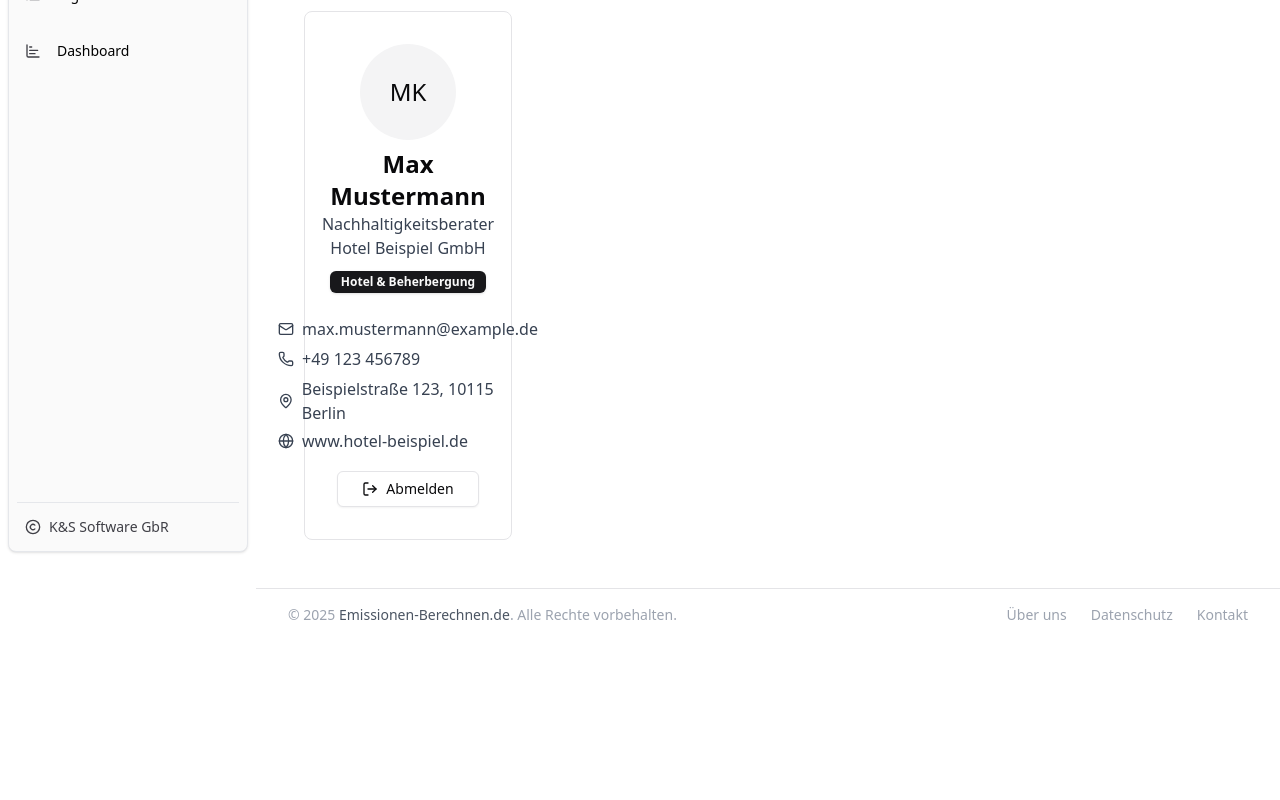
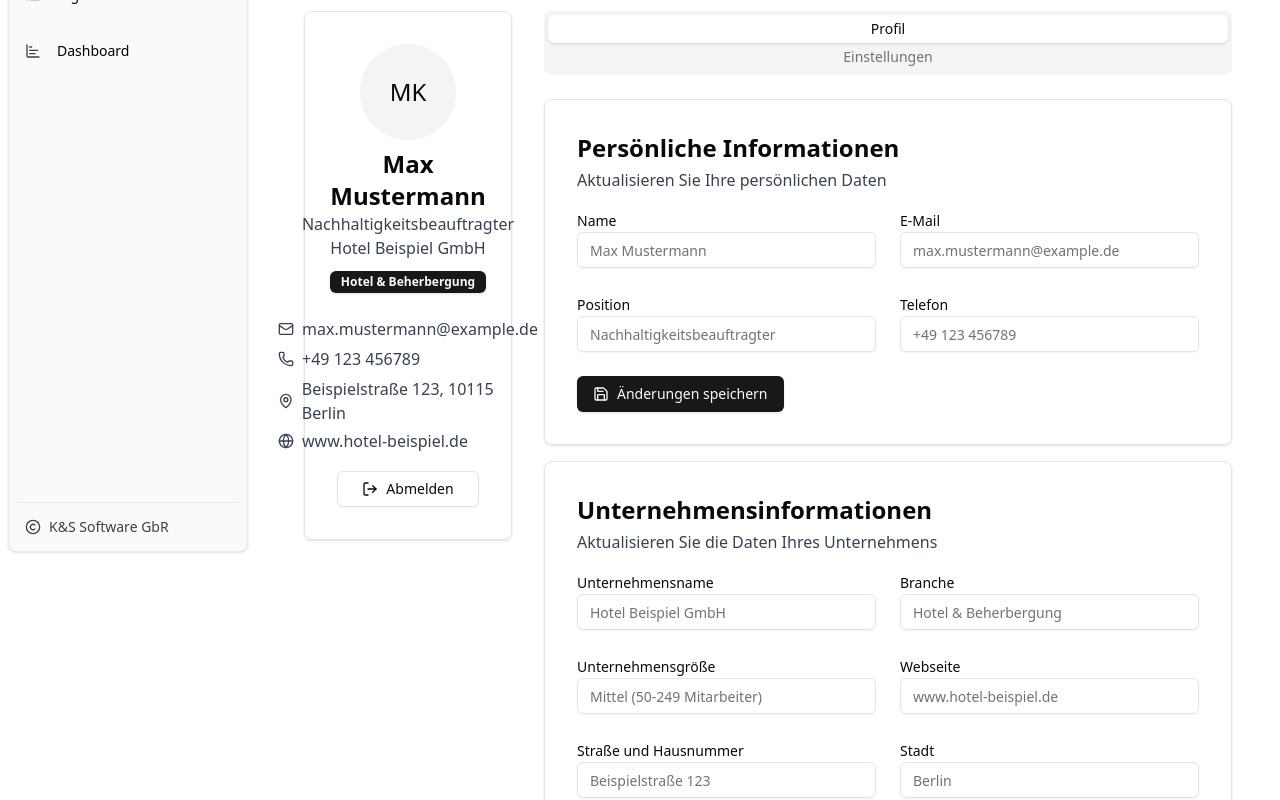
Before and after one commit to matteoklee/ghg-scope-calculator-frontend, a Vue app: page /profile in a window 1280 px wide. Shown: the part 240-1040 px from the top of the page. Before the commit the page ends 881 px from the top, so only its background shows below. Built offline with nearby package versions, Linux system fonts and the light colour scheme.

Commit message:
added profile informations and company informations on profile page

```diff
--- /dev/null
+++ b/src/components/ui/tabs/Tabs.vue
@@ -0,0 +1,23 @@
+<script setup>
+import { TabsRoot, useForwardPropsEmits } from 'reka-ui';
+
+const props = defineProps({
+  defaultValue: { type: null, required: false },
+  orientation: { type: String, required: false },
+  dir: { type: String, required: false },
+  activationMode: { type: String, required: false },
+  modelValue: { type: null, required: false },
+  unmountOnHide: { type: Boolean, required: false },
+  asChild: { type: Boolean, required: false },
+  as: { type: null, required: false },
+});
+const emits = defineEmits(['update:modelValue']);
+
+const forwarded = useForwardPropsEmits(props, emits);
+</script>
+
+<template>
+  <TabsRoot v-bind="forwarded">
+    <slot />
+  </TabsRoot>
+</template>
--- /dev/null
+++ b/src/components/ui/tabs/TabsContent.vue
@@ -0,0 +1,33 @@
+<script setup>
+import { cn } from '@/lib/utils';
+import { TabsContent } from 'reka-ui';
+import { computed } from 'vue';
+
+const props = defineProps({
+  value: { type: [String, Number], required: true },
+  forceMount: { type: Boolean, required: false },
+  asChild: { type: Boolean, required: false },
+  as: { type: null, required: false },
+  class: { type: null, required: false },
+});
+
+const delegatedProps = computed(() => {
+  const { class: _, ...delegated } = props;
+
+  return delegated;
+});
+</script>
+
+<template>
+  <TabsContent
+    :class="
+      cn(
+        'mt-2 ring-offset-background focus-visible:outline-none focus-visible:ring-2 focus-visible:ring-ring focus-visible:ring-offset-2',
+        props.class,
+      )
+    "
+    v-bind="delegatedProps"
+  >
+    <slot />
+  </TabsContent>
+</template>
--- /dev/null
+++ b/src/components/ui/tabs/TabsList.vue
@@ -0,0 +1,32 @@
+<script setup>
+import { cn } from '@/lib/utils';
+import { TabsList } from 'reka-ui';
+import { computed } from 'vue';
+
+const props = defineProps({
+  loop: { type: Boolean, required: false },
+  asChild: { type: Boolean, required: false },
+  as: { type: null, required: false },
+  class: { type: null, required: false },
+});
+
+const delegatedProps = computed(() => {
+  const { class: _, ...delegated } = props;
+
+  return delegated;
+});
+</script>
+
+<template>
+  <TabsList
+    v-bind="delegatedProps"
+    :class="
+      cn(
+        'inline-flex items-center justify-center rounded-lg bg-muted p-1 text-muted-foreground',
+        props.class,
+      )
+    "
+  >
+    <slot />
+  </TabsList>
+</template>
--- /dev/null
+++ b/src/components/ui/tabs/TabsTrigger.vue
@@ -0,0 +1,37 @@
+<script setup>
+import { cn } from '@/lib/utils';
+import { TabsTrigger, useForwardProps } from 'reka-ui';
+import { computed } from 'vue';
+
+const props = defineProps({
+  value: { type: [String, Number], required: true },
+  disabled: { type: Boolean, required: false },
+  asChild: { type: Boolean, required: false },
+  as: { type: null, required: false },
+  class: { type: null, required: false },
+});
+
+const delegatedProps = computed(() => {
+  const { class: _, ...delegated } = props;
+
+  return delegated;
+});
+
+const forwardedProps = useForwardProps(delegatedProps);
+</script>
+
+<template>
+  <TabsTrigger
+    v-bind="forwardedProps"
+    :class="
+      cn(
+        'inline-flex items-center justify-center whitespace-nowrap rounded-md px-3 py-1 text-sm font-medium ring-offset-background transition-all focus-visible:outline-none focus-visible:ring-2 focus-visible:ring-ring focus-visible:ring-offset-2 disabled:pointer-events-none disabled:opacity-50 data-[state=active]:bg-background data-[state=active]:text-foreground data-[state=active]:shadow',
+        props.class,
+      )
+    "
+  >
+    <span class="truncate">
+      <slot />
+    </span>
+  </TabsTrigger>
+</template>
--- /dev/null
+++ b/src/components/ui/tabs/index.js
@@ -0,0 +1,4 @@
+export { default as Tabs } from './Tabs.vue';
+export { default as TabsContent } from './TabsContent.vue';
+export { default as TabsList } from './TabsList.vue';
+export { default as TabsTrigger } from './TabsTrigger.vue';
--- a/src/views/profile/ProfileView.vue
+++ b/src/views/profile/ProfileView.vue
@@ -1,11 +1,14 @@
 <script>
 import { Button } from '@/components/ui/button/index.js';
-import { ArrowLeft, MapPin, Globe, Phone, LogOut, Mail } from 'lucide-vue-next';
+import { ArrowLeft, MapPin, Globe, Phone, LogOut, Mail, Save } from 'lucide-vue-next';
 import { Badge } from '@/components/ui/badge/index.js'
+import { Tabs, TabsContent, TabsList, TabsTrigger } from '@/components/ui/tabs/index.js'
+import { Label } from '@/components/ui/label/index.js'
+import { Input } from '@/components/ui/input/index.js'
 
 export default {
   name: 'ProfileView',
-  components: { Badge, ArrowLeft, Button, MapPin, Globe, Phone, LogOut, Mail },
+  components: { Input, Label, TabsContent, TabsTrigger, TabsList, Tabs, Badge, ArrowLeft, Button, MapPin, Globe, Phone, LogOut, Mail, Save },
 };
 </script>
 
@@ -34,14 +37,15 @@ export default {
       <div class="mt-8">
         <div class="grid xl:grid-cols-4 grid-cols-1 gap-8">
 
-          <div class="border p-8 rounded-lg">
+          <div class="">
+            <div class="border p-8 rounded-lg shadow">
               <div class="flex flex-col justify-center items-center">
                 <div class="mb-2 h-24 w-24">
                   <div class="rounded-full bg-muted w-full h-full flex justify-center items-center text-2xl">MK</div>
                 </div>
                 <div class="text-center mb-6">
                   <h1 class="text-2xl font-bold">Max Mustermann</h1>
-                <p class="text-gray-700">Nachhaltigkeitsberater</p>
+                  <p class="text-gray-700">Nachhaltigkeitsbeauftragter</p>
                   <p class="text-gray-700 mb-2">Hotel Beispiel GmbH</p>
                   <Badge>Hotel & Beherbergung</Badge>
                 </div>
@@ -73,7 +77,104 @@ export default {
 
               </div>
             </div>
+          </div>
+
           <div class="col-span-3">
+            <div class="w-full">
+              <Tabs default-value="account" class="w-full" orientation="horizontal">
+                <TabsList class="grid w-full grid-cols-1">
+                  <TabsTrigger value="account">
+                    Profil
+                  </TabsTrigger>
+                  <TabsTrigger value="settings">
+                    Einstellungen
+                  </TabsTrigger>
+                </TabsList>
+                <TabsContent value="account" class="mt-6">
+                  <div class="w-full border rounded-lg shadow p-8 mb-4">
+                    <div class="mb-4">
+                      <h1 class="text-2xl font-semibold mb-1">Persönliche Informationen</h1>
+                      <p class="text-gray-700">Aktualisieren Sie Ihre persönlichen Daten</p>
+                    </div>
+                    <div class="mb-6">
+                      <div class="grid lg:grid-cols-2 grid-cols-1 gap-6">
+                        <div>
+                          <Label for="name">Name</Label>
+                          <Input id="name" type="text" placeholder="Max Mustermann" />
+                        </div>
+                        <div>
+                          <Label for="email">E-Mail</Label>
+                          <Input id="email" type="email" placeholder="max.mustermann@example.de" />
+                        </div>
+                        <div>
+                          <Label for="position">Position</Label>
+                          <Input id="position" type="text" placeholder="Nachhaltigkeitsbeauftragter" />
+                        </div>
+                        <div>
+                          <Label for="number">Telefon</Label>
+                          <Input id="number" type="text" placeholder="+49 123 456789" />
+                        </div>
+                      </div>
+                    </div>
+                    <div>
+                      <Button>
+                        <Save class="w-4 h-4" />
+                        Änderungen speichern
+                      </Button>
+                    </div>
+                  </div>
+
+                  <div class="w-full border rounded-lg shadow p-8">
+                    <div class="mb-4">
+                      <h1 class="text-2xl font-semibold mb-1">Unternehmensinformationen</h1>
+                      <p class="text-gray-700">Aktualisieren Sie die Daten Ihres Unternehmens</p>
+                    </div>
+                    <div class="mb-6">
+                      <div class="grid lg:grid-cols-2 grid-cols-1 gap-6">
+                        <div>
+                          <Label for="name">Unternehmensname</Label>
+                          <Input id="name" type="text" placeholder="Hotel Beispiel GmbH" />
+                        </div>
+                        <div>
+                          <Label for="email">Branche</Label>
+                          <Input id="email" type="text" placeholder="Hotel & Beherbergung" />
+                        </div>
+                        <div>
+                          <Label for="position">Unternehmensgröße</Label>
+                          <Input id="position" type="text" placeholder="Mittel (50-249 Mitarbeiter)" />
+                        </div>
+                        <div>
+                          <Label for="number">Webseite</Label>
+                          <Input id="number" type="text" placeholder="www.hotel-beispiel.de" />
+                        </div>
+                        <div>
+                          <Label for="name">Straße und Hausnummer</Label>
+                          <Input id="name" type="text" placeholder="Beispielstraße 123" />
+                        </div>
+                        <div>
+                          <Label for="email">Stadt</Label>
+                          <Input id="email" type="text" placeholder="Berlin" />
+                        </div>
+                        <div>
+                          <Label for="position">Postleitzahl</Label>
+                          <Input id="position" type="text" placeholder="10115" />
+                        </div>
+                        <div>
+                          <Label for="number">Land</Label>
+                          <Input id="number" type="text" placeholder="Deutschland" />
+                        </div>
+                      </div>
+                    </div>
+                    <div>
+                      <Button>
+                        <Save class="w-4 h-4" />
+                        Änderungen speichern
+                      </Button>
+                    </div>
+                  </div>
+                </TabsContent>
+              </Tabs>
+            </div>
 
           </div>
         </div>
```
Lines whose indentation alone changed are shown as unchanged.
